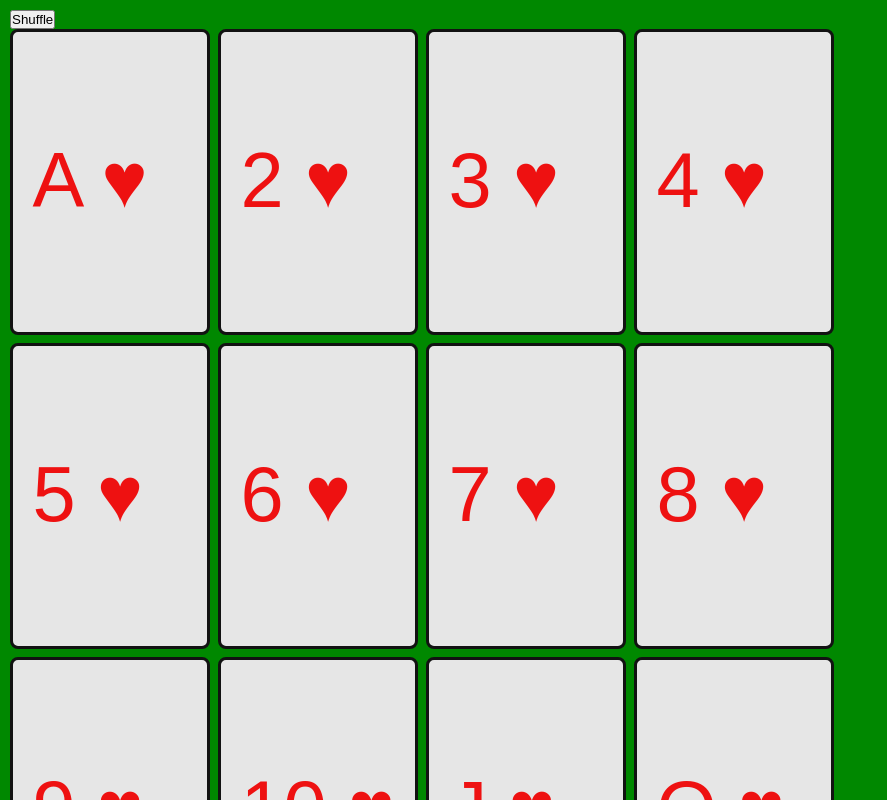
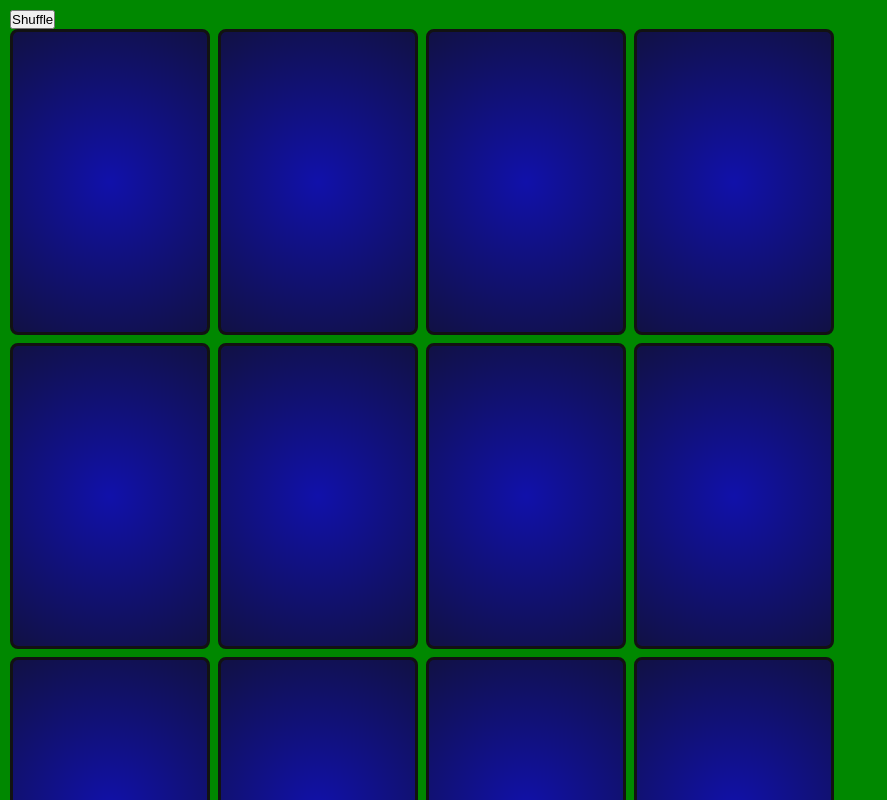
Before and after one commit to fimion/vue-solitaire, a Vue app: page / in a window 1280 px wide. Shown: the top 800 px of the page, without its empty margins (0-887 px from the left). Built offline with nearby package versions, Linux system fonts and the light colour scheme.

Commit message:
Moved to using vuex with namespaced modules.

```diff
--- a/src/App.vue
+++ b/src/App.vue
@@ -10,28 +10,24 @@
 
 <script>
   import Deck from "./components/Deck"
+  import {createNamespacedHelpers} from "vuex"
+
+  const {mapState: deckState, mapActions:deckActions} = createNamespacedHelpers('deck')
 
   export default {
     name: "app",
     data: function () {
-      let cards = ['A', 2, 3, 4, 5, 6, 7, 8, 9, 10, 'J', 'Q', 'K'],
-          suits = ['H', 'C', 'S', 'D'],
-          deck = suits.map((suit) => {
-                return cards.map((card) => card + suit)
-              })
-              .flat()
-              .map((e) => {
-                return {faceUp: false, card: e}
-              })
-
-      return {
-        deck: deck,
-      }
+      return {}
+    },
+    computed:{
+      ...deckState({
+        'deck': s=>s.cards,
+      }),
     },
     methods: {
-      shuffleDeck() {
-        this.deck = this.deck.sort(() => (Math.random() - 0.5))
-      },
+      ...deckActions([
+          'shuffleDeck',
+      ]),
     },
     components: {
       Deck,
--- /dev/null
+++ b/src/classes/Card.js
@@ -0,0 +1,12 @@
+import {SUIT_NAMES,RANK_NAMES, SUIT_SYMBOLS} from '../constants'
+
+export class Card{
+  constructor(rank, suit){
+    this.card = rank+suit
+    this.rank = rank
+    this.suit = suit
+    this.symbol = SUIT_SYMBOLS[suit]
+    this.readableName = RANK_NAMES[rank]+' of '+SUIT_NAMES[suit]
+    this.faceUp = false
+  }
+}
--- a/src/components/Deck.vue
+++ b/src/components/Deck.vue
@@ -1,14 +1,16 @@
 <template>
   <div class="deck">
-    <playing-card v-for="card in deck"
+    <playing-card v-for="(card,i) in deck"
+                  @click="flipCard(i)"
                   :card="card"
-                  :key="card"/>
+                  :key="card.card"/>
   </div>
 </template>
 
 <script>
   import PlayingCard from './PlayingCard'
-
+  import {createNamespacedHelpers} from 'vuex'
+  const  {mapActions:deckActions}= createNamespacedHelpers('deck')
   export default {
     name: "Deck",
     props: {
@@ -16,6 +18,11 @@
         type: Array,
         required: true,
       },
+    },
+    methods:{
+      ...deckActions([
+          'flipCard',
+      ]),
     },
     components: {
       PlayingCard,
--- a/src/components/PlayingCard.vue
+++ b/src/components/PlayingCard.vue
@@ -1,22 +1,36 @@
 <template>
-  <button class="playing-card"
-          :aria-label="name">
+  <button class="card"
+          v-on="$listeners"
+          v-bind="$attrs"
+          :class="faceUp?'face-up':'face-down'"
+          :aria-label="faceUp?name:'Face down card'">
     <svg viewBox="0 0 100 150" xmlns="http://www.w3.org/2000/svg">
-      <text x="10" y="1em" dy="50" :class="color">{{rank}} {{symbol}}</text>
+      <text v-if="faceUp"
+            x="10"
+            y="1em"
+            dy="50"
+            :class="color">
+        {{rank}} {{symbol}}
+      </text>
     </svg>
   </button>
 </template>
 
 <script>
+  import {Card} from "../classes/Card.js"
+
   export default {
     name: "PlayingCard",
     props: {
       card: {
-        type: Object,
+        type: Card,
         required: true,
       },
     },
     computed: {
+      faceUp(){
+        return this.card.faceUp
+      },
       suit() {
         return this.card.card[this.card.card.length-1]
       },
@@ -65,21 +79,30 @@
 </script>
 
 <style scoped>
-  .playing-card {
+  .card{
     font-size: 2.5rem;
-    background-color: var(--color-white);
     border: var(--color-black) solid 3px;
     border-radius: 0.5rem;
   }
+  .card:focus{
+    outline: var(--color-focus) 3px solid;
+  }
 
-  .playing-card:focus{
-    outline: var(--color-focus) 3px solid;
+  .face-up{
+    background-color: var(--color-white);
+  }
+  .face-down{
+    background-image: radial-gradient(circle, #1111aa, #111144);
   }
 
   .red {
     fill: var(--color-red);
   }
 
+  svg{
+    pointer-events: none;
+  }
+
   .black {
     fill: var(--color-black);
   }
--- /dev/null
+++ b/src/constants.js
@@ -0,0 +1,33 @@
+export const CARD_RANKS = ['A', 2, 3, 4, 5, 6, 7, 8, 9, 10, 'J', 'Q', 'K']
+
+export const CARD_SUITS = ['H', 'C', 'S', 'D']
+
+export const SUIT_SYMBOLS = {
+  'H': '♥',
+  'D': '♦',
+  'C': '♣',
+  'S': '♠',
+}
+
+export const SUIT_NAMES = {
+  'H': 'Hearts',
+  'D': 'Diamonds',
+  'C': 'Clubs',
+  'S': 'Spades',
+}
+
+export const RANK_NAMES = {
+  'A': 'Ace',
+  '2': 'Two',
+  '3': 'Three',
+  '4': 'Four',
+  '5': 'Five',
+  '6': 'Six',
+  '7': 'Seven',
+  '8': 'Eight',
+  '9': 'Nine',
+  '10': 'Ten',
+  'J': 'Jack',
+  'Q': 'Queen',
+  'K': 'King',
+}
--- a/src/store.js
+++ /dev/null
@@ -1,10 +0,0 @@
-import Vue from "vue"
-import Vuex from "vuex"
-
-Vue.use(Vuex)
-
-export default new Vuex.Store({
-  state: {},
-  mutations: {},
-  actions: {},
-})
--- /dev/null
+++ b/src/store/index.js
@@ -0,0 +1,23 @@
+import Vue from "vue"
+import Vuex from "vuex"
+import deck from './modules/deck.js'
+import flop from './modules/flop.js'
+import final from './modules/final.js'
+import play from './modules/play.js'
+Vue.use(Vuex)
+
+
+
+
+
+export default new Vuex.Store({
+  modules:{
+    deck,
+    flop,
+    final,
+    play,
+  },
+  state: {},
+  mutations: {},
+  actions: {},
+})
--- /dev/null
+++ b/src/store/modules/deck.js
@@ -0,0 +1,41 @@
+import {CARD_RANKS, CARD_SUITS} from "../../constants.js"
+import {Card} from "../../classes/Card.js"
+
+const FLIP_CARD = 'FLIP_CARD'
+const SHUFFLE_DECK = 'SHUFFLE_DECK'
+
+function createPlayingDeck(){
+  return CARD_SUITS.map((suit)=>{
+    return CARD_RANKS.map((rank)=>new Card(rank, suit))
+  }).flat()
+}
+
+
+export default {
+  namespaced: true,
+  state: {
+    cards: createPlayingDeck(),
+  },
+  getters:{
+    topCard({cards}){
+      if(!cards.length) return null
+      return cards[cards.length-1]
+    },
+  },
+  mutations:{
+    [SHUFFLE_DECK]({cards}) {
+      cards = cards.sort(() => (Math.random() - 0.5))
+    },
+    [FLIP_CARD](state,i){
+      state.cards[i].faceUp = !state.cards[i].faceUp
+    },
+  },
+  actions:{
+    shuffleDeck({commit}){
+      commit(SHUFFLE_DECK)
+    },
+    flipCard({commit},payload){
+      commit(FLIP_CARD,payload)
+    },
+  },
+}
--- /dev/null
+++ b/src/store/modules/final.js
@@ -0,0 +1,15 @@
+import {CARD_SUITS} from "../../constants.js"
+function makeFinalSlots(){
+  let final = {}
+  CARD_SUITS.forEach(e=>final[e]=[])
+  return final
+}
+export default {
+  namespaced:true,
+  state:{
+    stacks:makeFinalSlots(),
+  },
+  getters:{},
+  mutations:{},
+  actions:{},
+}
--- /dev/null
+++ b/src/store/modules/flop.js
@@ -0,0 +1,13 @@
+export default {
+  namespaced:true,
+  state:{
+    cards:[],
+  },
+  getters:{},
+  mutations:{
+    resetCards({cards}){
+      cards.forEach(e=>{e.faceUp = false})
+    },
+  },
+  actions:{},
+}
--- /dev/null
+++ b/src/store/modules/play.js
@@ -0,0 +1,17 @@
+
+function makePlayingField(){
+  let play = []
+  play.length = 7
+  play.fill([])
+  return play
+}
+
+export default {
+  namespaced:true,
+  state:{
+    stacks:makePlayingField(),
+  },
+  getters:{},
+  mutations:{},
+  actions:{},
+}
```
